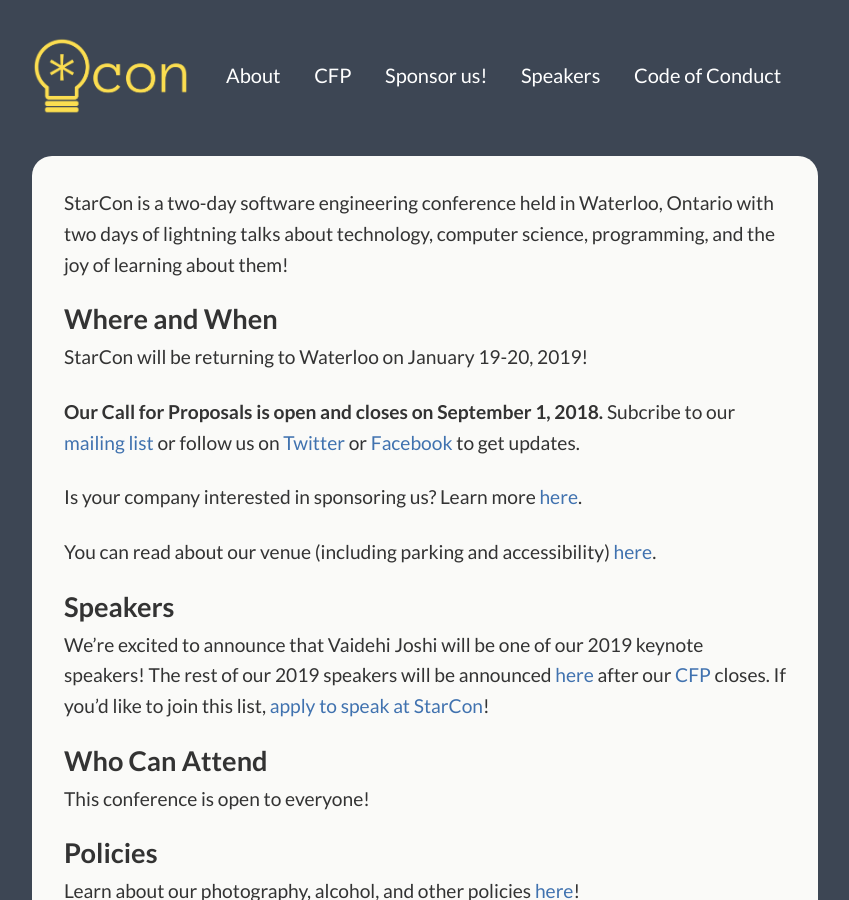
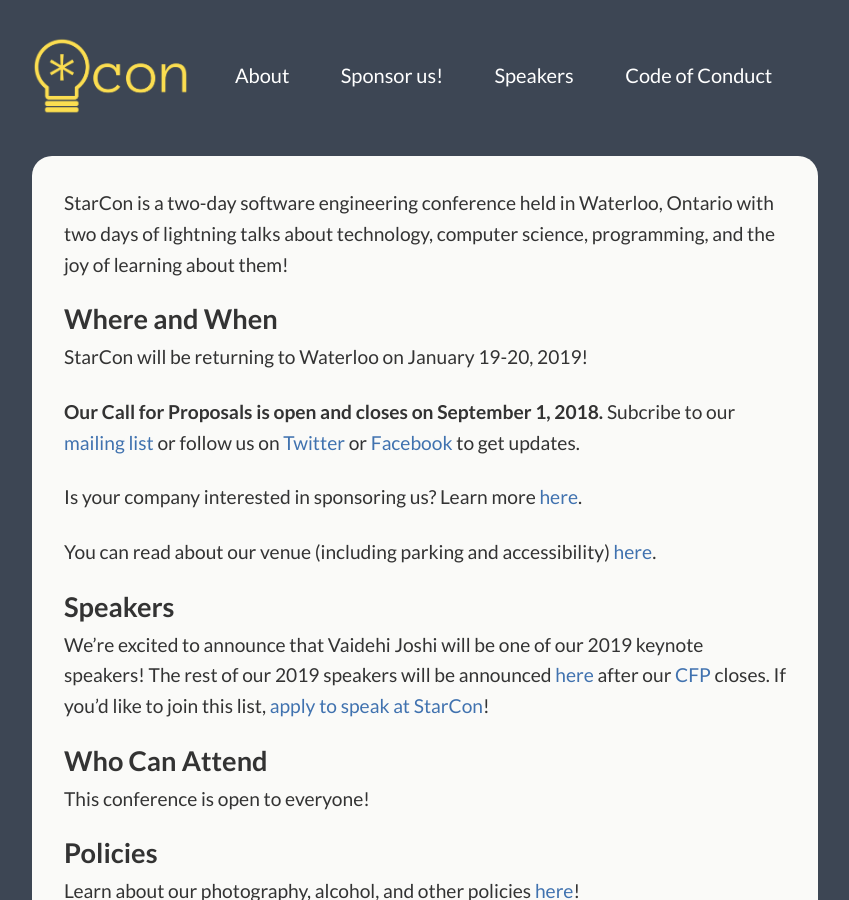
Before and after one commit to StarConKW/starconkw.github.io, a Jekyll site: the page built from index.md, in a window 1280 px wide and 900 px high. Shown: the whole window, without its empty margins (215-1064 px from the left). Built offline with Jekyll 4.4.1, drawn with Linux system fonts in a browser that asks for light colours; comment, search, counter and statistics services are not loaded.

Commit message:
take CFP out of the navbar

```diff
--- a/_config.yml
+++ b/_config.yml
@@ -29,9 +29,6 @@ navigation:
   - title: About
     url: /about/
     desc: Learn about us
-  - title: CFP
-    url: /cfp/
-    desc: CFP
   - title: Sponsor us!
     url: /sponsors/
     desc: Sponsor us!
```
